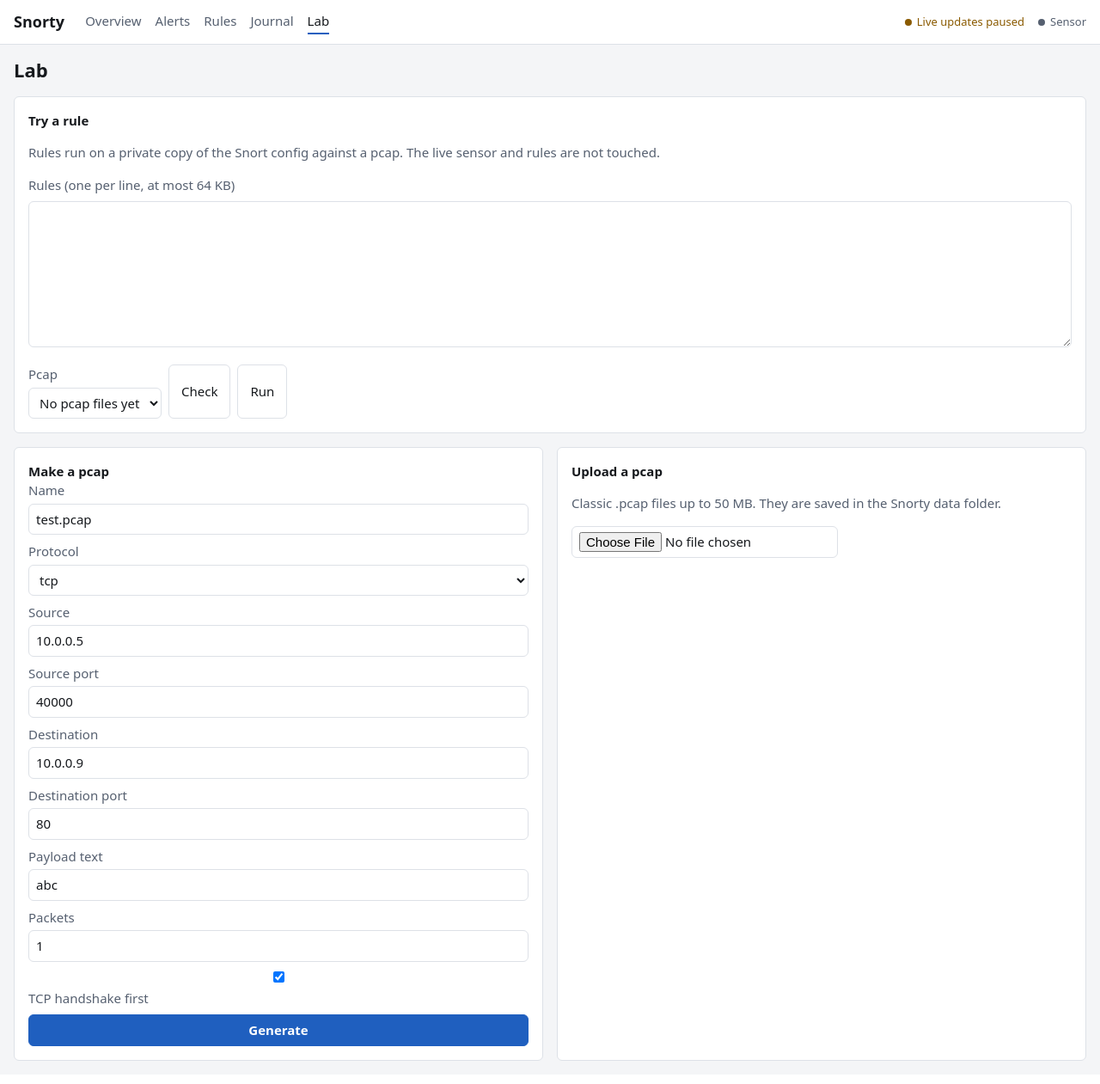
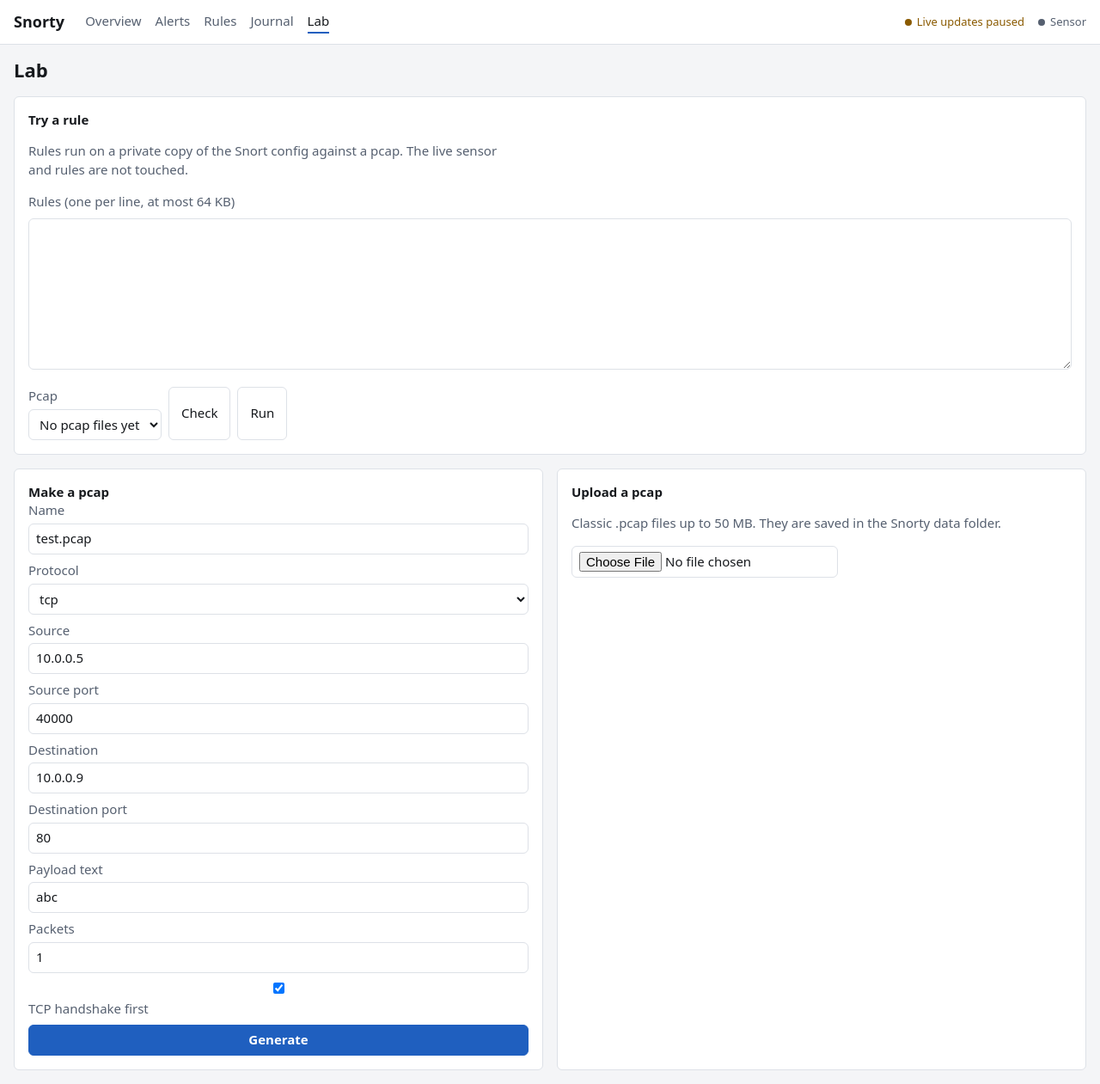
Before and after one commit to georgehadji/Snorty, a Python web app: template src/snorty/dashboard/templates/lab.html in a window 1280 px wide. Shown: the whole page at 86% size. Before the commit the page ends 1234 px from the top, so only its background shows below. Run offline with Jinja, Linux system fonts and the light colour scheme; the template is opened without the code that fills it, so the values that code supplies are empty.

Commit message:
Dashboard: typography pass (line height, measure, text-wrap, numeric alignment)
Co-Authored-By: Claude Sonnet 5.5 <noreply@anthropic.com>

```diff
--- a/src/snorty/dashboard/static/app.css
+++ b/src/snorty/dashboard/static/app.css
@@ -50,7 +50,7 @@ body {
   margin: 0;
   background: var(--bg);
   color: var(--text);
-  font: 15px/1.5 system-ui, -apple-system, "Segoe UI", sans-serif;
+  font: 15px/1.45 system-ui, -apple-system, "Segoe UI", sans-serif;
   font-variant-numeric: tabular-nums;
 }
 a { color: var(--accent); }
@@ -93,7 +93,10 @@ main { max-width: 1280px; margin: 0 auto; padding: var(--s4); }
 }
 .card.wide { margin-top: var(--s4); }
 h2 { margin: 0; font-size: 15px; font-weight: 600; }
-h3 { margin: var(--s4) 0 var(--s1); font-size: 13px; font-weight: 600; color: var(--muted); }
+h3 { margin: var(--s4) 0 var(--s1); font-size: 13px; font-weight: 600; }
+h1, h2, h3 { text-wrap: balance; }
+p { text-wrap: pretty; }
+.sub, .card p, .flash { max-width: 65ch; }
 .title { margin: 0 0 var(--s4); }
 .title h1 { margin: 0; font-size: 22px; font-weight: 600; line-height: 1.25; }
 .sub { margin: 2px 0 0; color: var(--muted); }
@@ -201,7 +204,7 @@ button:focus-visible, a:focus-visible, input:focus-visible, select:focus-visible
 .error { color: var(--bad); margin: var(--s2) 0 0; word-break: break-word; }
 .muted { color: var(--muted); }
 .note { color: var(--warn); }
-.mono { font-family: ui-monospace, "Cascadia Mono", Consolas, monospace; font-size: 13px; }
+.mono { font-family: ui-monospace, "Cascadia Mono", Consolas, monospace; font-size: 14px; }
 ol.plain { list-style: none; padding: 0; margin: 0; }
 ol.plain li { padding: 2px 0; }
 
@@ -212,6 +215,8 @@ th, td { text-align: left; padding: 8px 12px; border-bottom: 1px solid var(--lin
 th { color: var(--muted); font-weight: 500; font-size: 12px; white-space: nowrap; }
 tbody tr:hover td { background: var(--hover); }
 td:nth-child(3) { word-break: break-word; }
+table.alerts th:nth-child(6), table.alerts td:nth-child(6) { text-align: right; }
+table.alerts td { line-height: 1.35; }
 /* Alert tables: keep times and addresses on one line and give the rule text room, so a narrow
    screen scrolls the table sideways instead of squeezing the rule into one letter per line. */
 table.alerts td.mono, table.alerts td.when { white-space: nowrap; }
```
